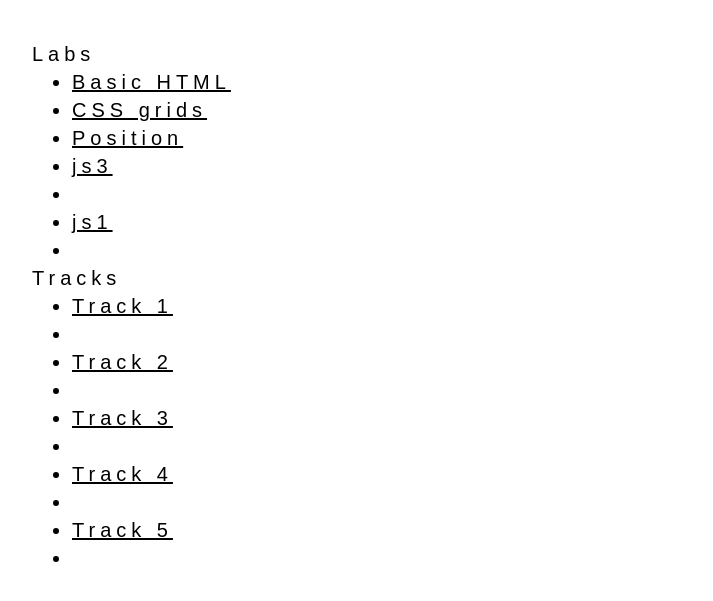
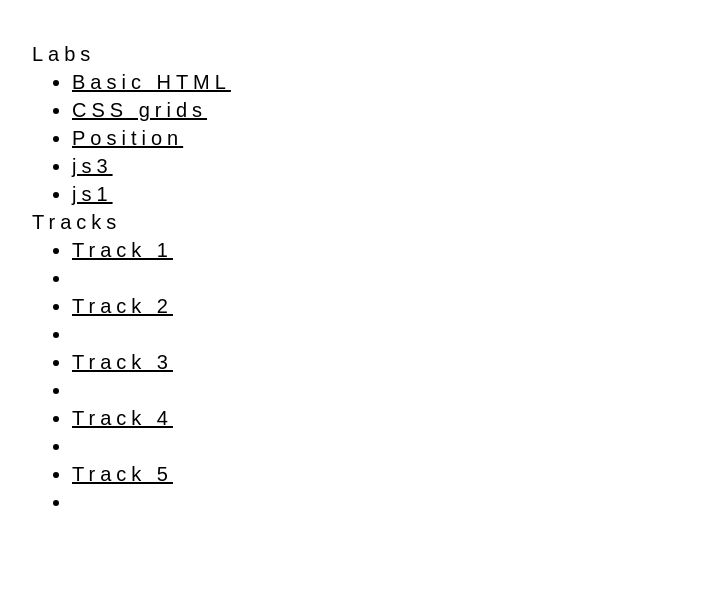
Before and after one commit to sinha246/sinha246.github.io, a plain HTML site: page index.html in a window 1280 px wide. Shown: the part 343-944 px from the top of the page, without its empty margins (18-731 px from the left). Drawn offline with nearby package versions, Linux system fonts and the light colour scheme; files whose address does not match are found by name.

Commit message:
track upload

```diff
--- a/index.html
+++ b/index.html
@@ -20,8 +20,8 @@
     <li><a href=http://"labs/html/index.html">Basic HTML</a></li>
     <li><a href="labs/css-grid/index.html">CSS grids</a></li>
     <li><a href="labs/position/index.html">Position</a></li>
-    <li><a href="/labs/js3/index.html">js3<a><li>
-    <li><a href="labs/js%201/index.html">js1<a><li>
+    <li><a href="/labs/js3/index.html">js3</a></li>
+    <li><a href="labs/js%201/index.html">js1</a></li>
   </ul>
 
   <h2>Tracks</h2>
```
